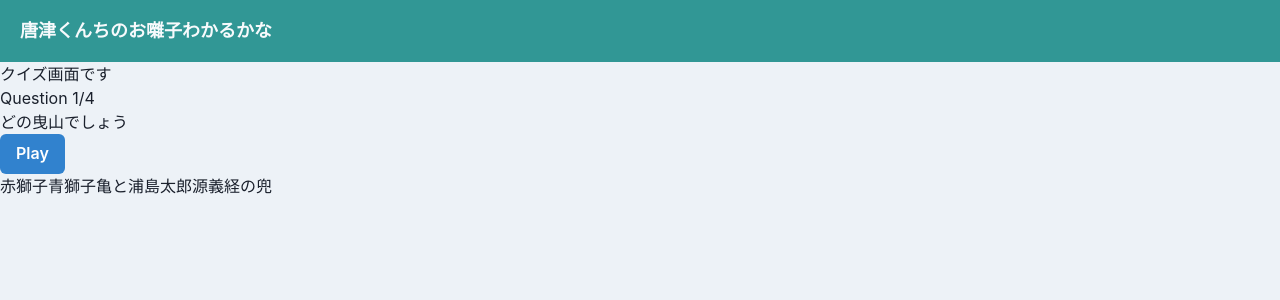
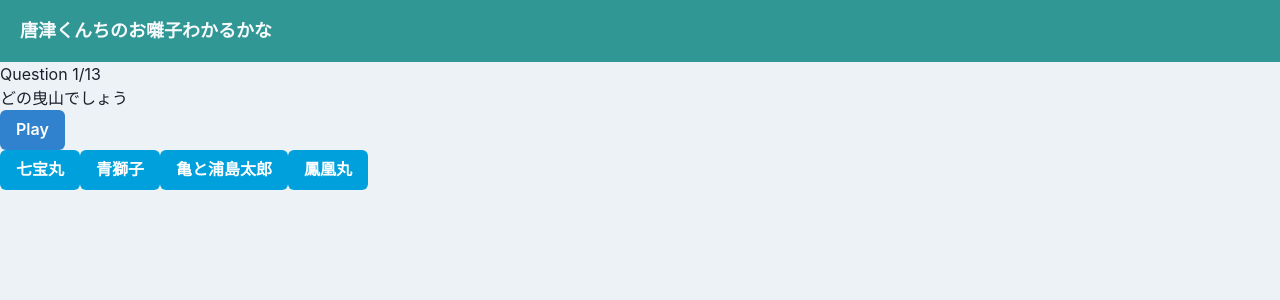
Before and after one commit to S-Kenshin/Ohayashi_Wakarukana, a React (Create React App) app: page /home/quiz in a window 1280 px wide. Shown: the top 300 px of the page. Built offline with nearby package versions, Linux system fonts and the light colour scheme.

Commit message:
add #3　Quiz項目の追加

```diff
--- a/src/components/pages/Quiz.tsx
+++ b/src/components/pages/Quiz.tsx
@@ -1,3 +1,4 @@
+import { Button } from "@chakra-ui/react";
 import { memo, useState, VFC } from "react";
 import { SubmitButton } from "../atoms/button/SubumitButton";
 import { SelectAnswer } from "../atoms/select/SelectAnswer";
@@ -12,27 +13,33 @@ export const Quiz: VFC = memo(() => {
     const questions = [
 		{
 			questionText: 'どの曳山でしょう',
-            url: "https://www.youtube.com/watch?v=B6GW2gfLj7o",
+            answer: "亀と浦島太郎",
+            image: "",
+            url: "https://www.youtube.com/watch?v=O082i6sfCRU",
 			answerOptions: [
-				{ answerText: '赤獅子', isCorrect: false },
+				{ answerText: '七宝丸', isCorrect: false },
 				{ answerText: '青獅子', isCorrect: false },
 				{ answerText: '亀と浦島太郎', isCorrect: true },
-				{ answerText: '源義経の兜', isCorrect: false },
+				{ answerText: '鳳凰丸', isCorrect: false },
 			],
 		},
 		{
 			questionText: 'どの曳山でしょう?',
-            url: "https://www.youtube.com/watch?v=-kHx1RWiZPw",
+            answer: "鳳凰丸",
+            image: "",
+            url: "https://www.youtube.com/watch?v=EdSMDmgZXts",
 			answerOptions: [
-				{ answerText: '鯛山', isCorrect: false },
+				{ answerText: '上杉謙信の兜', isCorrect: false },
 				{ answerText: '鳳凰丸', isCorrect: true },
-				{ answerText: '飛龍', isCorrect: false },
-				{ answerText: '金獅子', isCorrect: false },
+				{ answerText: '武田信玄の兜', isCorrect: false },
+				{ answerText: '亀と浦島太郎', isCorrect: false },
 			],
 		},
 		{
 			questionText: 'どの曳山でしょう?',
-            url: "https://www.youtube.com/watch?v=r-IbqvLxipI",
+            answer: "武田信玄の兜",
+            image: "",
+            url: "https://www.youtube.com/watch?v=43rRhvIYpRo",
 			answerOptions: [
 				{ answerText: '武田信玄の兜', isCorrect: true },
 				{ answerText: '上杉謙信の兜', isCorrect: false },
@@ -42,12 +49,122 @@ export const Quiz: VFC = memo(() => {
 		},
 		{
 			questionText: 'どの曳山でしょう?',
+            answer: "青獅子",
+            image: "",
             url: "https://www.youtube.com/watch?v=blS7C5hxd4U",
 			answerOptions: [
-				{ answerText: '水主町 鯱', isCorrect: false },
-				{ answerText: '江川町 七宝丸', isCorrect: false },
-				{ answerText: '刀町 赤獅子', isCorrect: false },
-				{ answerText: '中町 青獅子', isCorrect: true },
+				{ answerText: '赤獅子', isCorrect: false },
+				{ answerText: '源義経の兜', isCorrect: false },
+				{ answerText: '珠取獅子', isCorrect: false },
+				{ answerText: '青獅子', isCorrect: true },
+			],
+		},
+        {
+			questionText: 'どの曳山でしょう?',
+            answer: "七宝丸",
+            image: "",
+            url: "https://www.youtube.com/watch?v=FacJYh2Ds5E",
+			answerOptions: [
+				{ answerText: '源義経の兜', isCorrect: false },
+				{ answerText: '鳳凰丸', isCorrect: false },
+				{ answerText: '赤獅子', isCorrect: false },
+				{ answerText: '七宝丸', isCorrect: true },
+			],
+		},
+        {
+			questionText: 'どの曳山でしょう?',
+            answer: "源義経の兜",
+            image: "",
+            url: "https://www.youtube.com/watch?v=YaVOWuPLYK0",
+			answerOptions: [
+				{ answerText: '源義経の兜', isCorrect: true },
+				{ answerText: '金獅子', isCorrect: false },
+				{ answerText: '武田信玄の兜', isCorrect: false },
+				{ answerText: '七宝丸', isCorrect: false },
+			],
+		},
+        {
+			questionText: 'どの曳山でしょう?',
+            answer: "鯱",
+            image: "",
+            url: "https://www.youtube.com/watch?v=9R9DQtn9cYI&t=1s",
+			answerOptions: [
+				{ answerText: '鯛山', isCorrect: false },
+				{ answerText: '酒呑童子と源頼光', isCorrect: false },
+				{ answerText: '鯱', isCorrect: true },
+				{ answerText: '青獅子', isCorrect: false },
+			],
+		},
+        {
+			questionText: 'どの曳山でしょう?',
+            answer: "珠取獅子",
+            image: "",
+            url: "https://www.youtube.com/watch?v=QvrzMgqtNEU",
+			answerOptions: [
+				{ answerText: '珠取獅子', isCorrect: true },
+				{ answerText: '金獅子', isCorrect: false },
+				{ answerText: '源義経の兜', isCorrect: false },
+				{ answerText: '青獅子', isCorrect: false },
+			],
+		},
+        {
+			questionText: 'どの曳山でしょう?',
+            answer: "金獅子",
+            image: "",
+            url: "https://www.youtube.com/watch?v=SX-QSAnK0IM",
+			answerOptions: [
+				{ answerText: '鯱', isCorrect: false },
+				{ answerText: '飛龍', isCorrect: false },
+				{ answerText: '赤獅子', isCorrect: false },
+				{ answerText: '金獅子', isCorrect: true },
+			],
+		},
+        {
+			questionText: 'どの曳山でしょう?',
+            answer: "上杉謙信の兜",
+            image: "",
+            url: "https://www.youtube.com/watch?v=eS18mHXnyPY",
+			answerOptions: [
+				{ answerText: '鯱', isCorrect: false },
+				{ answerText: '鯛山', isCorrect: false },
+				{ answerText: '上杉謙信の兜', isCorrect: true },
+				{ answerText: '金獅子', isCorrect: false },
+			],
+		},
+        {
+			questionText: 'どの曳山でしょう?',
+            answer: "鯛山",
+            image: "",
+            url: "https://www.youtube.com/watch?v=MkCk2Pv8ybE",
+			answerOptions: [
+				{ answerText: '鯱', isCorrect: false },
+				{ answerText: '亀と浦島太郎', isCorrect: false },
+				{ answerText: '赤獅子', isCorrect: false },
+				{ answerText: '鯛山', isCorrect: true },
+			],
+		},
+        {
+			questionText: 'どの曳山でしょう?',
+            answer: "飛龍",
+            image: "",
+            url: "https://www.youtube.com/watch?v=fMq2ZIrLoPY",
+			answerOptions: [
+				{ answerText: '飛龍', isCorrect: true },
+				{ answerText: '鯛山', isCorrect: false },
+				{ answerText: '赤獅子', isCorrect: false },
+				{ answerText: '金獅子', isCorrect: false },
+			],
+		},
+        {
+			questionText: 'どの曳山でしょう?',
+            answer: "酒呑童子と源頼光",
+            image: "",
+            url: "https://www.youtube.com/watch?v=x3Lgv2gNPEk",
+			answerOptions: [
+				{ answerText: '飛龍', isCorrect: false },
+				{ answerText: '酒呑童子と源頼光', isCorrect: true },
+				{ answerText: '赤獅子', isCorrect: false },
+				{ answerText: '金獅子', isCorrect: false },
 			],
 		},
 	];
@@ -70,7 +187,6 @@ export const Quiz: VFC = memo(() => {
 	};
     return (
         <>
-            <p>クイズ画面です</p>
           <div>
           {showScore ? (
 				<div className='score-section'>
@@ -87,7 +203,7 @@ export const Quiz: VFC = memo(() => {
 					</div>
 					<div className='answer-section'>
 						{questions[currentQuestion].answerOptions.map((answerOption) => (
-							<button onClick={() => handleAnswerOptionClick(answerOption.isCorrect)}>{answerOption.answerText}</button>
+							<Button colorScheme="linkedin" onClick={() => handleAnswerOptionClick(answerOption.isCorrect)}>{answerOption.answerText}</Button>
 						))}
 					</div>
 				</>
```
